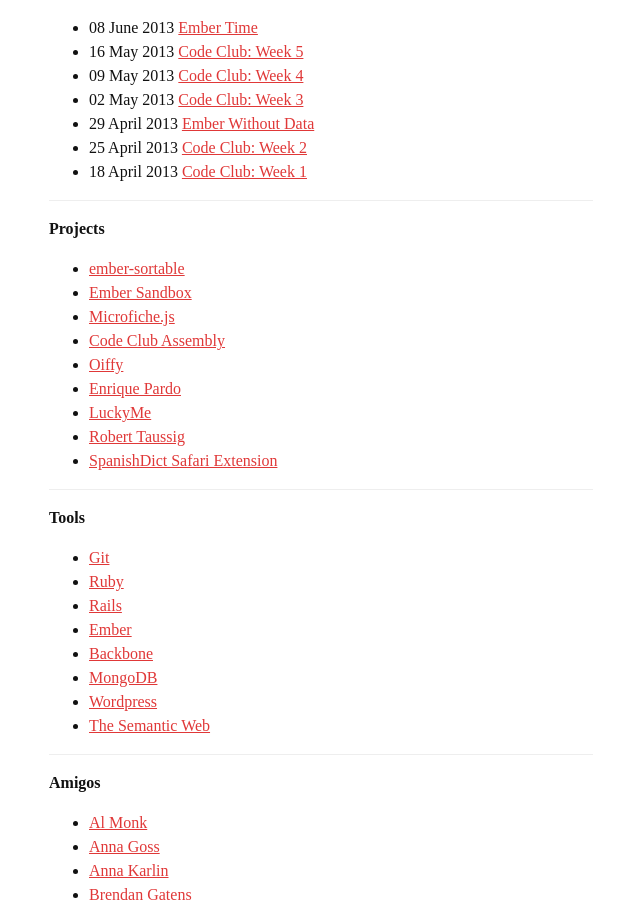
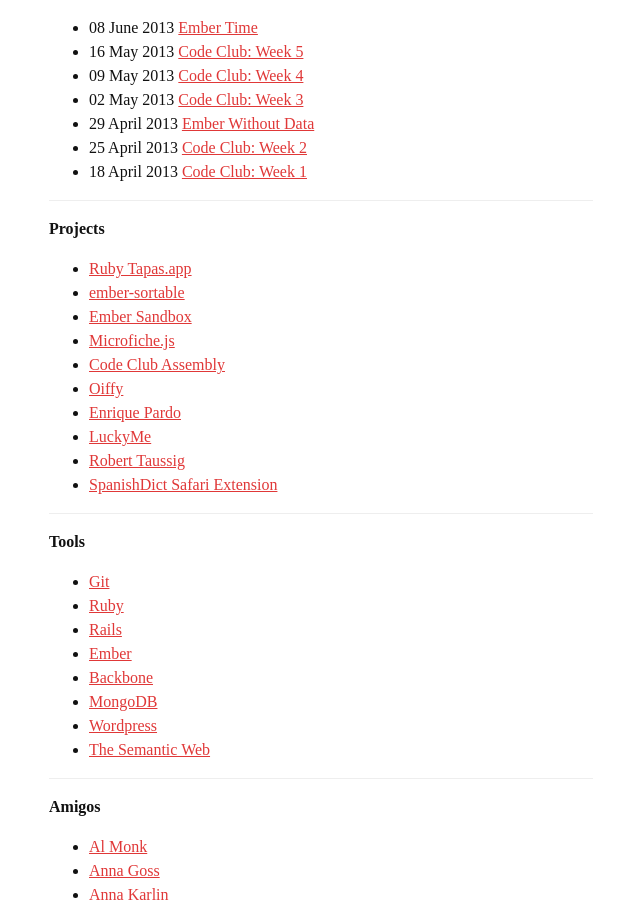
Before and after one commit to jgwhite/jgwhite.github.io, a Jekyll site: the page built from index.md, in a window 1280 px wide and 900 px high, scrolled down 571 px. Shown: the whole window, without its empty margins (319-959 px from the left). Built offline with Jekyll 4.4.1, drawn with Linux system fonts in a browser that asks for light colours; some web fonts are replaced.

Commit message:
Add Ruby Tapas.app

```diff
--- a/index.md
+++ b/index.md
@@ -32,6 +32,7 @@
 
 ## Projects
 
+* [Ruby Tapas.app](https://github.com/jgwhite/Tapas)
 * [ember-sortable](https://github.com/jgwhite/ember-sortable)
 * [Ember Sandbox](http://embersandbox.com/)
 * [Microfiche.js](http://withassociates.github.com/microfiche.js/)
```
